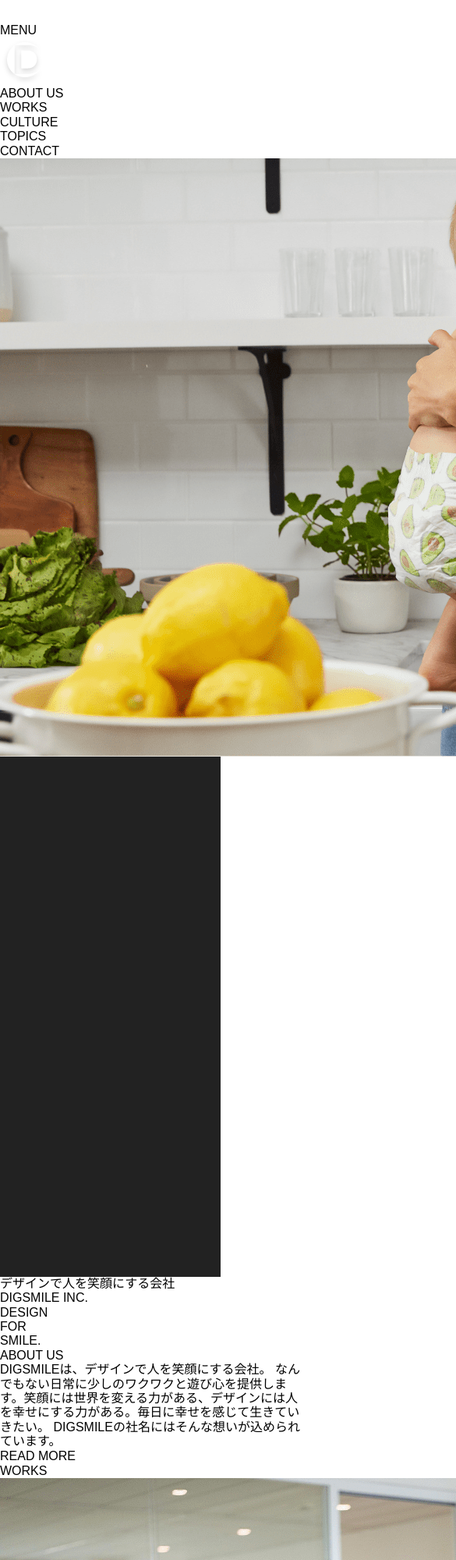
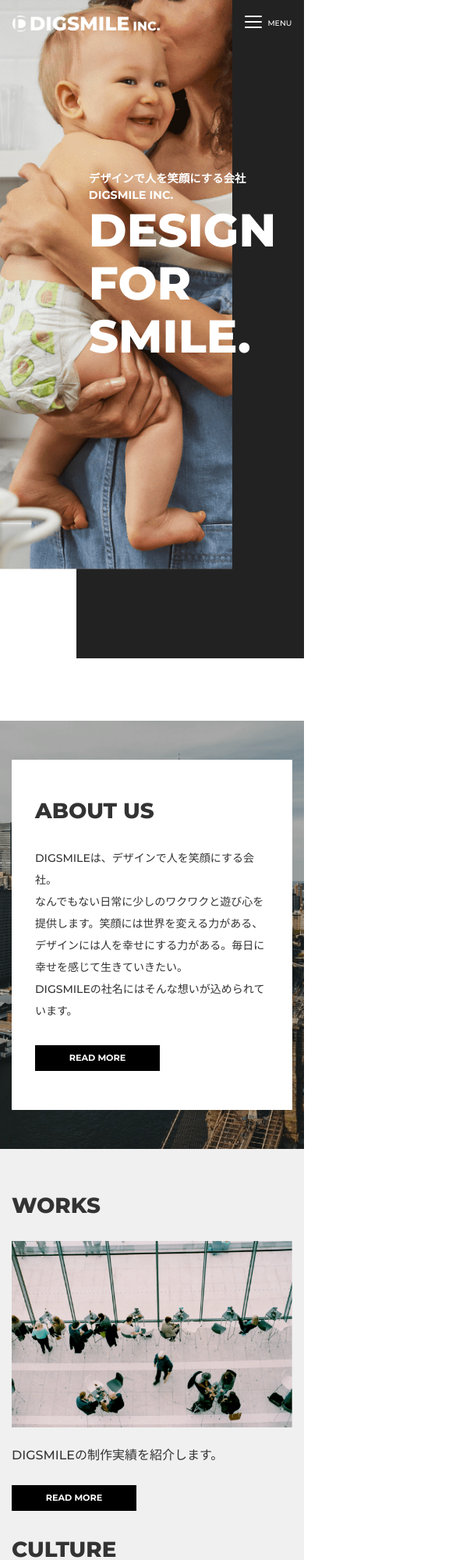
Before and after one commit to touson-blog/work05-cresta-3rd, a plain HTML site: page index.html in a window 390 px wide. Shown: the top 2000 px of the page at 78% size, 585 px wide, since content can reach past the window. Drawn offline with Linux system fonts and the light colour scheme.

Commit message:
fv/about/cards領域完成

```diff
--- a/index.html
+++ b/index.html
@@ -4,6 +4,8 @@
 <head>
     <meta charset="UTF-8">
     <meta name="viewport" content="width=device-width, initial-scale=1.0">
+    <link rel="preconnect" href="https://fonts.gstatic.com">
+    <link href="https://fonts.googleapis.com/css2?family=Montserrat:wght@500;700;800&display=swap" rel="stylesheet">
     <link rel="stylesheet" href="https://use.fontawesome.com/releases/v5.15.2/css/all.css"
         integrity="sha384-vSIIfh2YWi9wW0r9iZe7RJPrKwp6bG+s9QZMoITbCckVJqGCCRhc+ccxNcdpHuYu" crossorigin="anonymous">
     <link rel="stylesheet" href="css/style.css">
@@ -13,19 +15,21 @@
 <body>
     <header class="header">
         <section class="header__inner">
-            <section class="logo header__logo">
-                <h1><a href="#"><img src="/images/site-logo@2x-min.png" alt=""></a></h1>
+            <section class="logo">
+                <h1><a href="#"><img class="logo__img" src="/images/site-logo@2x-min.png" alt=""></a></h1>
             </section>
             <!-- /.logo header_logo -->
             <button class="burger-btn header__burger-btn">
-                <span class="bar bar-top"></span>
-                <span class="bar bar-mid"></span>
-                <span class="bar bar-bot"></span>
-                <p>MENU</p>
+                <div class="burger-btn__bar">
+                    <span class="bar bar-top"></span>
+                    <span class="bar bar-mid"></span>
+                    <span class="bar bar-bot"></span>
+                </div>
+                <p class="menu burger-btn__menu">MENU</p>
             </button>
-            <nav class="menu header__menu">
+            <nav class="menu header__menu display-none">
                 <section class="logo">
-                    <h1><a href="#"><img src="images/site-logo-symbol@2x-min.png" alt=""></a></h1>
+                    <h1><a href="#"><img class="menu__logo" src="images/site-logo-symbol@2x-min.png" alt=""></a></h1>
                 </section>
                 <ul class="nav-lists">
                     <li class="nav-item"><a href="#">ABOUT US</a></li>
@@ -40,45 +44,58 @@
     </header>
 
     <main class="main">
-        <section class="fv main__fv">
-            <p class="fv__img"><img src="images/the-honest-company-uM-WXMr0YXc-unsplash@2x-min.png" alt=""></p>
-            <p class="fv__img-sub"><img src="images/bg_kv@2x.png" alt=""></p>
-            <p class="fv__title">デザインで人を笑顔にする会社</p>
-            <p class="fv__company">DIGSMILE INC.</p>
-            <p class="fv__concept">DESIGN<br>FOR<br>SMILE.</p>
+        <section class="fv">
+            <p><img class="fv__img-main" src="images/the-honest-company-uM-WXMr0YXc-unsplash@2x-min.png" alt=""></p>
+            <p><img class="fv__img-sub" src="images/bg_kv@2x.png" alt=""></p>
+            <div class="fv__contents">
+                <h2 class="fv__title">デザインで人を笑顔にする会社</h2>
+                <p class="fv__company">DIGSMILE INC.</p>
+                <p class="fv__concept">DESIGN<br>FOR<br>SMILE.</p>
+            </div>
         </section>
         <!-- /.fv main__fv -->
-        <section class="section-wrapper main__about bg-about">
-            <div class="content-wrapper section-wrapper__about">
-                <p class="title">ABOUT US</p>
-                <p class="txt">DIGSMILEは、デザインで人を笑顔にする会社。
-                    なんでもない日常に少しのワクワクと遊び心を提供します。笑顔には世界を変える力がある、デザインには人を幸せにする力がある。毎日に幸せを感じて生きていきたい。
+        <section class="page-about bg-about">
+            <div class="content-about">
+                <h2 class="title content-aboout__title">ABOUT US</h2>
+                <p class="txt txt--s content-about__txt">DIGSMILEは、デザインで人を笑顔にする会社。<br>
+                    なんでもない日常に少しのワクワクと遊び心を提供します。笑顔には世界を変える力がある、デザインには人を幸せにする力がある。毎日に幸せを感じて生きていきたい。<br>
                     DIGSMILEの社名にはそんな想いが込められています。</p>
-                <button class="btn about__btn btn-left">READ MORE</button>
+                <a class="btn content-about__btn btn-left" href="#">READ MORE</a>
             </div>
         </section>
+        <!-- /.page_about bg-about -->
 
-        <section class="section-wrapper main__cards bg-cards">
-            <div class="content-wrapper section-wrapper__cards">
-                <div class="sub-content-wrapper">
-                    <p class="title">WORKS</p>
-                    <p class="img-works"><img src="images/workplace-1245776_1920@2x-min.png" alt=""></p>
-                    <p class="txt">DIGSMILEの制作実績を紹介します。</p>
-                    <button class="btn works__btn">READ MORE</button>
+        <section class="page-cards page-cards--col2 bg-cards">
+            <div class="page-cards__item card">
+                <div class="card__body">
+                    <h2 class="title card__title">WORKS</h2>
+                    <figure class="card__img-wrapper">
+                        <img src="images/daria-shevtsova-k_RYBedEvDw-unsplash@2x-min.png" alt="" class="card__img">
+                    </figure>
+                    <p class="txt txt--m card__text">
+                        DIGSMILEの制作実績を紹介します。
+                    </p>
+                    <a class="btn card__btn btn-left" href="#">READ MORE</a>
                 </div>
-                <div class="sub-content-wrapper">
-                    <p class="title">CULTURE</p>
-                    <p class="img-works"><img src="images/culture-img@2x-min.png" alt=""></p>
-                    <p class="txt">DIGSMILEの社内文化について紹介します。</p>
-                    <button class="btn works__btn btn-left">READ MORE</button>
+            </div>
+            <div class="page-cards__item card">
+                <div class="card__body">
+                    <h2 class="title card__title">CULTURE</h2>
+                    <figure class="card__img-wrapper">
+                        <img src="images/culture-img@2x-min.png" alt="" class="card__img">
+                    </figure>
+                    <p class="txt txt--m card__text">
+                        DIGSMILEの社内文化について紹介します。
+                    </p>
+                    <a class="btn card__btn btn-left" href="#">READ MORE</a>
                 </div>
             </div>
         </section>
         <!-- /.section-wrapper main__cards bg-cards -->
 
-        <section class="section-wrapper main__topics">
+        <section class="page-topics">
             <div class="content-wrapper">
-                <p class="title">LATEST TOPICS</p>
+                <h2 class="title">LATEST TOPICS</h2>
                 <div class="topics-contents">
                     <div class="topics-content">
                         <p class="date">2020.02.01</p>
@@ -94,11 +111,22 @@
                     </div>
                 </div>
                 <!-- /.topics-contents -->
-                <button class="btn works__btn btn-left">READ MORE</button>
+                <a class="btn works__btn btn-left" href="#">READ MORE</a>
             </div>
             <!-- /.content-wrapper -->
         </section>
         <!-- /.section-wrapper main__topics -->
+
+        <section class="section-wrapper main__contact">
+            <div class="content-wrapper">
+                <p class="img-contact"><img src="/images/tiago-rosado-cMG5qjpnsyg-unsplash@2x-min.png" alt=""></p>
+                <h2 class="title">CONTACT</h2>
+                <p class="txt">制作の依頼、取材の依頼、IRや採用についての連絡・お問い合わせはコンタクトページから承っております。
+                    まずはお気軽にご連絡ください。担当者から改めて返信いたします。</p>
+                <a class="btn works__btn btn-left" href="#">READ MORE</a>
+            </div>
+            <!-- /.content-wrapper -->
+        </section>
     </main>
 
     <footer class="footer">
--- a/scss/base/_base.scss
+++ b/scss/base/_base.scss
@@ -1,6 +1,11 @@
 body {
-    color: #000; //基本文字色
-    font-family: Montserrat, sans-serif; //フォントタイプ
+    color: #333333; //基本文字色
+    font-family: "Montserrat", "YuGothic", sans-serif; //フォントタイプ
+}
+
+img {
+    vertical-align: bottom;
+    width: 100%;
 }
 //SP
 @media screen and (max-width: #{nth($breakPointList, 1)}) {
--- a/scss/mixin/_etc.scss
+++ b/scss/mixin/_etc.scss
@@ -0,0 +1,5 @@
+@mixin mq($breakpoint: tb) {
+    @media #{map-get($breakPointList, $breakpoint)} {
+        @content;
+    }
+}
--- /dev/null
+++ b/scss/mixin/_txt.scss
@@ -0,0 +1,16 @@
+.title {
+    font-size: 1.725rem;
+    font-weight: 800;
+}
+
+.txt {
+    &--ss {
+        font-size: 0.75rem;
+    }
+    &--s {
+        font-size: 0.875rem;
+    }
+    &--m {
+        font-size: 1rem;
+    }
+}
--- a/scss/module/_header.scss
+++ b/scss/module/_header.scss
@@ -0,0 +1,41 @@
+.header {
+    position: fixed;
+    padding: 19.8px 4vw 0;
+    width: 100%;
+    z-index: 10;
+    &__inner {
+        color: white;
+        display: flex;
+        justify-content: space-between;
+        align-items: center;
+    }
+}
+
+.burger-btn {
+    display: flex;
+    justify-content: space-between;
+    align-items: center;
+    line-height: 0.9rem;
+    &__bar {
+        padding-right: 7px;
+    }
+    &__menu {
+        font-size: 0.6rem;
+    }
+}
+
+.bar {
+    display: block;
+    background-color: #fff;
+    height: 2px;
+    width: 22px;
+    border-radius: 1px;
+    margin-bottom: 5px;
+}
+
+.logo {
+    display: block;
+    &__img {
+        width: 189px;
+    }
+}
--- a/scss/module/_main.scss
+++ b/scss/module/_main.scss
@@ -0,0 +1,135 @@
+.btn {
+    display: inline-block;
+    width: 160px;
+    max-width: 100%;
+    text-align: center;
+    background-color: black;
+    color: white;
+    font-size: 0.7rem;
+    font-weight: bold;
+    padding: 10px 10px;
+}
+
+.btn-left {
+    margin-left: 0;
+}
+
+.btn-right {
+    margin-right: 0;
+}
+
+.fv {
+    height: 100vh;
+    position: relative;
+    &__img-main {
+        position: absolute;
+        height: 86.5%;
+        width: 76.4%;
+        top: 0;
+        left: 0;
+        z-index: 2;
+        object-fit: cover;
+    }
+    &__img-sub {
+        position: absolute;
+        height: 100vh;
+        width: 75%;
+        top: 0;
+        right: 0;
+        z-index: 1;
+    }
+    &__contents {
+        position: absolute;
+        top: 26vh;
+        right: 8vw;
+        width: 245px;
+        z-index: 3;
+        color: white;
+    }
+    &__title,
+    &__company {
+        font-size: 0.9rem;
+        line-height: 1.3rem;
+        font-weight: bold;
+    }
+    &__concept {
+        font-size: 3.7rem;
+        font-weight: 1000;
+    }
+}
+
+.page-about {
+    max-width: 1100px;
+    padding: 50px 15px;
+    @include mq(tb) {
+        padding: 110px 50px;
+    }
+    margin: 80px auto 0;
+    @include mq(tb) {
+        margin: 120px auto 0;
+    }
+    .content-about {
+        background-color: white;
+        padding: 50px 30px;
+        max-width: 590px;
+        margin: 0 auto;
+        @include mq(tb) {
+            margin-left: 0;
+        }
+        &__txt {
+            margin-top: 30px;
+            line-height: 1.75rem;
+        }
+        &__btn {
+            margin-top: 30px;
+        }
+    }
+}
+
+.bg-about {
+    background-image: url(../../images/about-img@2x-min.png);
+    background-size: cover;
+    background-position: center center;
+    background-repeat: no-repeat;
+}
+
+.page-cards {
+    padding: 40px 15px;
+    display: flex;
+    flex-wrap: wrap;
+    &--col2 {
+        width: 100%;
+        @include mq(tb) {
+            width: 50%;
+        }
+    }
+}
+
+.bg-cards {
+    background-color: #f0f0f0;
+}
+
+.card {
+    &__body {
+        padding: 17px 0;
+    }
+
+    &__img-wrapper {
+        width: 100%;
+        margin-top: 30px;
+    }
+
+    &__img {
+        max-width: 520px;
+        max-height: 350px;
+        object-fit: cover;
+    }
+
+    &__text {
+        margin-top: 27px;
+    }
+
+    &__btn {
+        margin-top: 28px;
+    }
+}
--- a/scss/page/about/style.scss
+++ b/scss/page/about/style.scss
@@ -1,10 +1,10 @@
 // setting
-@import "setting/config";
+@import "../../setting/config";
 
 // mixin
 
 // base
-@import "base/base";
-@import "base/destyle";
+@import "../../base/base";
+@import "../../base/destyle";
 
 // module
--- a/scss/page/contact/style.scss
+++ b/scss/page/contact/style.scss
@@ -1,10 +1,10 @@
 // setting
-@import "setting/config";
+@import "../../setting/config";
 
 // mixin
 
 // base
-@import "base/base";
-@import "base/destyle";
+@import "../../base/base";
+@import "../../base/destyle";
 
 // module
--- a/scss/setting/_config.scss
+++ b/scss/setting/_config.scss
@@ -1,17 +1,21 @@
 //ブレイクポイント
-$breakPointList: 767px, 768px;
+$breakPointList: (
+    "sp": "screen and (min-width: 376px)",
+    "tb": "screen and (min-width: 769px)",
+    "pc": "screen and (min-width: 1025px)",
+) !default;
 
-//メディアクエリ
-$mq: (
-    "sp": "screen and (max-width: #{nth($breakPointList, 1)})",
-    "pc": "print,screen and (min-width: #{nth($breakPointList, 2)})",
-) !default;
+// //メディアクエリ
+// $mq: (
+//     "tb": "print,screen and (min-width: #{nth($breakPointList, 1)})",
+//     "pc": "print,screen and (min-width: #{nth($breakPointList, 2)})",
+// ) !default;
 
 //画像格納ディレクトリ
 $imgDir: "/images/";
 
 //PCレイアウト時の最小横幅
-// $minPcContentWidth: 1000px;
+$minPcContentWidth: 1100px;
 
 //サイトで使用するカラー
 // $colors: #027744, #e43d60;
--- a/scss/setting/_function.scss
+++ b/scss/setting/_function.scss
@@ -0,0 +1,3 @@
+.display-none {
+    display: none;
+}
--- a/scss/style.scss
+++ b/scss/style.scss
@@ -8,6 +8,7 @@
 @import "mixin/etc";
 @import "mixin/font";
 @import "mixin/over";
+@import "mixin/txt";
 
 // base
 @import "base/base";
```
Also changed, not shown: css/style.css.
